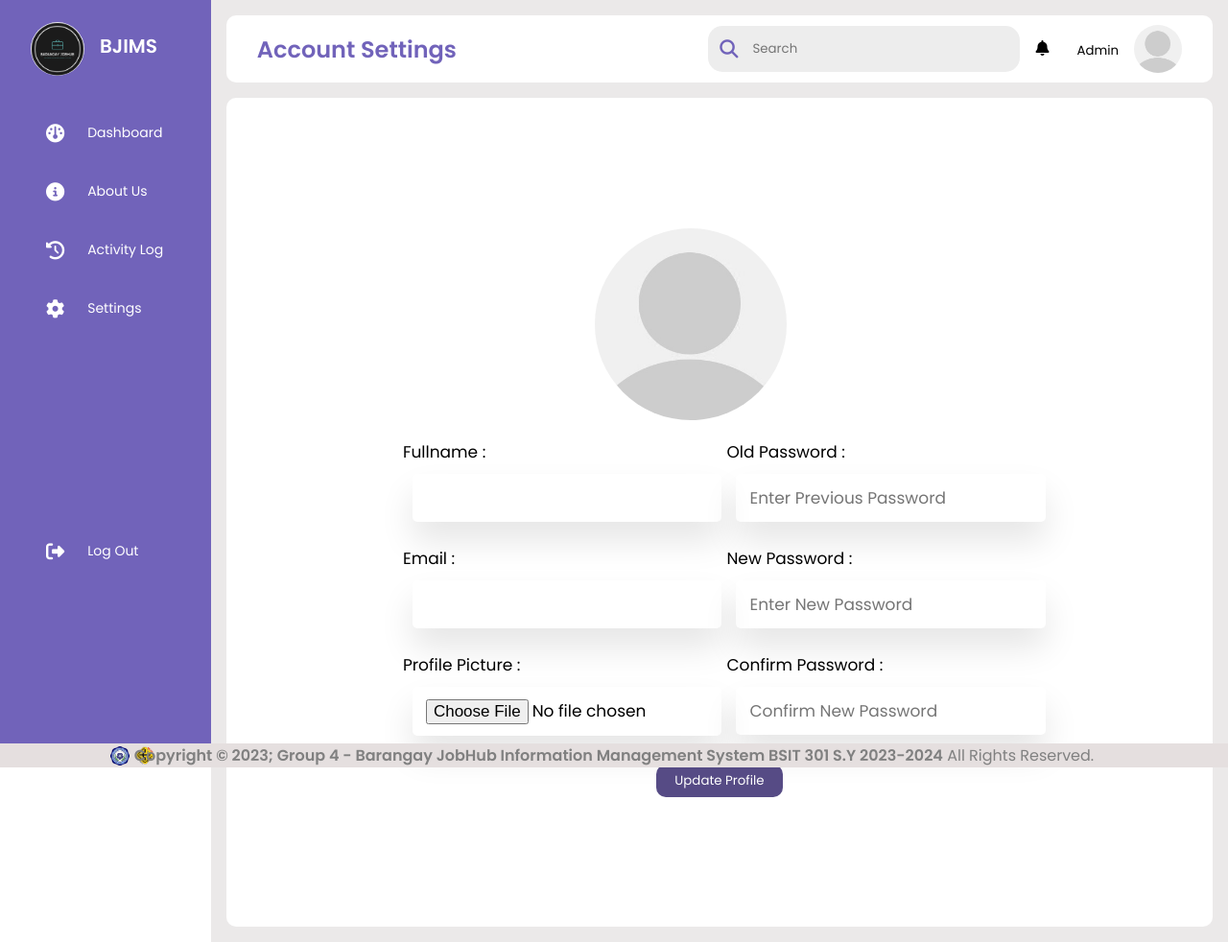
After one commit to ivygracebisnar/JobHub, a PHP site: page /admin/settings.php in a window 1280 px wide. The commit adds this page. Shown: the whole page at 96% size. Run offline with PHP 8.4, Linux system fonts and the light colour scheme; the visitor is signed in with stand-in values (Sample User, id 1); data that the repository does not hold is empty.

Commit message:
[Bisnar] Modified Admin Interface

```diff
--- /dev/null
+++ b/admin/settings.php
@@ -0,0 +1,231 @@
+<?php
+
+include '../connection.php';
+session_start();
+$user_id = $_SESSION['user_id'];
+
+if(!isset($user_id)){
+    header('location:login.php');
+ };
+
+ $select = mysqli_query($conn, "SELECT * FROM `admin` WHERE id = '$user_id'") or die('query failed');
+ if(mysqli_num_rows($select) > 0){
+     $fetch = mysqli_fetch_assoc($select);
+ }
+
+if(isset($_POST['update_profile'])){
+
+   $update_name = mysqli_real_escape_string($conn, $_POST['update_name']);
+   $update_email = mysqli_real_escape_string($conn, $_POST['update_email']);
+
+   mysqli_query($conn, "UPDATE `admin` SET name = '$update_name', email = '$update_email' WHERE id = '$user_id'") or die('query failed');
+
+   $old_pass = $_POST['old_pass'];
+   $update_pass = mysqli_real_escape_string($conn, md5($_POST['update_pass']));
+   $new_pass = mysqli_real_escape_string($conn, md5($_POST['new_pass']));
+   $confirm_pass = mysqli_real_escape_string($conn, md5($_POST['confirm_pass']));
+
+   if(!empty($update_pass) || !empty($new_pass) || !empty($confirm_pass)){
+      if($update_pass != $old_pass){
+         $message[] = 'old password not matched!';
+      }elseif($new_pass != $confirm_pass){
+         $message[] = 'confirm password not matched!';
+      }else{
+         mysqli_query($conn, "UPDATE `user_form` SET password = '$confirm_pass' WHERE id = '$user_id'") or die('query failed');
+         $message[] = 'password updated successfully!';
+      }
+   }
+
+   $update_image = $_FILES['update_image']['name'];
+   $update_image_size = $_FILES['update_image']['size'];
+   $update_image_tmp_name = $_FILES['update_image']['tmp_name'];
+   $update_image_folder = 'uploaded_img/'.$update_image;
+
+   if(!empty($update_image)){
+      if($update_image_size > 2000000){
+         $message[] = 'image is too large';
+      }else{
+         $image_update_query = mysqli_query($conn, "UPDATE `user_form` SET image = '$update_image' WHERE id = '$user_id'") or die('query failed');
+         if($image_update_query){
+            move_uploaded_file($update_image_tmp_name, $update_image_folder);
+         }
+         $message[] = 'image updated succssfully!';
+      }
+   }
+
+}
+
+?>
+
+<!DOCTYPE html>
+<html lang="en">
+    <head>
+        <meta charset="UTF-8"/>
+        <title>Settings</title>
+        <link rel="stylesheet" href="../css/style.css"/>
+        <link rel="shortcut icon" href="../img/slsu.png">
+
+        <link rel="stylesheet" href="https://cdnjs.cloudflare.com/ajax/libs/font-awesome/6.4.0/css/all.min.css"/>
+
+        <style>
+            .update-profile{
+                min-height: 100vh;
+                background-color: var(--light-bg);
+                display: flex;
+                align-items: center;
+                justify-content: center;
+                padding:20px;
+            }
+
+            .update-profile form{
+                padding:20px;
+                background-color: var(--white);
+                box-shadow: var(--box-shadow);
+                text-align: center;
+                width: 700px;
+                text-align: center;
+                border-radius: 5px;
+            }
+
+            .update-profile form img{
+                margin-left: 200px;
+                height: 200px;
+                width: 200px;
+                border-radius: 50%;
+                margin-bottom: 5px;
+            }
+
+            .update-profile form .flex{
+                display: flex;
+                justify-content: space-between;
+                margin-bottom: 20px;
+                gap:15px;
+            }
+
+            .update-profile form .flex .inputBox{
+                width: 49%;
+            }
+
+            .update-profile form .flex .inputBox span{
+                text-align: left;
+                display: block;
+                margin-top: 15px;
+                font-size: 17px;
+                color:var(--black);
+            }
+
+            .update-profile form .flex .inputBox .box{
+                width: 100%;
+                border-radius: 5px;
+                background-color: var(--light-bg);
+                padding:12px 14px;
+                font-size: 17px;
+                color:var(--black);
+                margin-top: 10px;
+            }
+            .btn{
+                background: rgb(86, 75, 133);
+                color: #fff;
+                padding: 7px 15px;
+                border-radius: 10px;
+                cursor: pointer;
+                width: 20%;
+            }
+        </style>
+    </head>
+    <body>
+        <!--- START OF SIDEBAR--->
+            <?php include("sidebar.php") ?>
+        <!---END OF SIDEBAR--->
+
+        <!---START OF MAIN--CONTENT--->
+        <div class="main--content">
+            <div class="header--wrapper">
+                <div class="header--title">
+                    <h2>Account Settings</h2>
+                </div>
+                <div class="user--info">
+                    <div class="search--box">
+                        <i class="fas fasolid fa-search"></i>
+                        <input type="text" id="Input" placeholder="Search"/>
+                    </div>
+                    <div class="notification">
+                        <div class="notif-icon" onclick="toggleNotifi()">
+                            <i class="fa-solid fa-bell"></i>
+                            <!-- <i class="fas fa-bell"><span>4</span></i> -->
+                        </div>
+                        <div class="notif-box" id="box">
+                            <h2>Notification</h2>
+                            <div class="notif-item">
+                                <div class="text">
+                                    <h4>No New Notification.</h4>
+                                    <p>Nothing to show here!</p>
+                                </div>
+                            </div>
+                        </div>
+                    </div>
+                    <div class="profile">
+                        <div class="info">
+                            <p><b><?php echo $fetch['name']; ?></b></p>
+                            <small class="text-muted">Admin</small>
+                        </div>
+                    </div>
+                    <?php
+                        if($fetch['image'] == ''){
+                            echo '<img src="../images/default-avatar.png">';
+                        }else{
+                            echo '<img src="../uploaded_img/'.$fetch['image'].'">';
+                        }
+                    ?>
+                </div>
+            </div>
+            <div class="tabular--wrapper">
+                <div class="update-profile">
+                    <?php
+                        $select = mysqli_query($conn, "SELECT * FROM `admin` WHERE id = '$user_id'") or die('query failed');
+                        if(mysqli_num_rows($select) > 0){
+                            $fetch = mysqli_fetch_assoc($select);
+                        }
+                    ?>
+                    <form action="" method="post" enctype="multipart/form-data">
+                        <?php
+                            if($fetch['image'] == ''){
+                                echo '<img src="../images/default-avatar.png">';
+                            }else{
+                                echo '<img src="../uploaded_img/'.$fetch['image'].'">';
+                            }
+                            if(isset($message)){
+                                foreach($message as $message){
+                                echo '<div class="message">'.$message.'</div>';
+                                }
+                            }
+                        ?>
+                        <div class="flex">
+                            <div class="inputBox">
+                                <span>Fullname :</span>
+                                <input type="text" name="update_name" value="<?php echo $fetch['name']; ?>" class="box">
+                                <span>Email :</span>
+                                <input type="email" name="update_email" value="<?php echo $fetch['email']; ?>" class="box">
+                                <span>Profile Picture :</span>
+                                <input type="file" name="update_image" accept="image/jpg, image/jpeg, image/png" class="box">
+                            </div>
+                            <div class="inputBox">
+                                <input type="hidden" name="old_pass" value="<?php echo $fetch['password']; ?>">
+                                <span>Old Password :</span>
+                                <input type="password" name="update_pass" placeholder="Enter Previous Password" class="box">
+                                <span>New Password :</span>
+                                <input type="password" name="new_pass" placeholder="Enter New Password" class="box">
+                                <span>Confirm Password :</span>
+                                <input type="password" name="confirm_pass" placeholder="Confirm New Password" class="box">
+                            </div>
+                        </div>
+                        <input type="submit" value="Update Profile" name="update_profile" class="btn">
+                    </form>
+                </div>
+            </div>
+        </div>
+        <script src="js/script.js"></script>
+        <?php include("../footer/footer.php") ?>
+        <!---END OF MAIN--CONTENT--->
+    </body>
+</html>
--- a/admin/sidebar.php
+++ b/admin/sidebar.php
@@ -18,7 +18,7 @@
                     <li>
                         <a href="about.php">
                             <i class="fas fa-info-circle"></i>
-                            <span>About</span>
+                            <span>About Us</span>
                         </a>
                     </li>
                     <li>
--- a/css/style.css
+++ b/css/style.css
@@ -496,6 +496,7 @@ tfoot td{
   }
 
 
+
 /*====media queries=====*/
 @media screen and (max-width: 400px) {
     .insights, .tabular--wrapper {
@@ -518,4 +519,12 @@ tfoot td{
             left: 0;
         }
     }
+
+    .update-profile form .flex{
+        flex-wrap: wrap;
+        gap:0;
+     }
+     .update-profile form .flex .inputBox{
+        width: 100%;
+     }
 }
```
Also changed, not shown: admin/about.php (added, +87 -0 lines), admin/activitylog.php (+25 -7 lines), dashboard/about.php (deleted, +0 -83 lines), dashboard/settings.php (deleted, +0 -153 lines).
